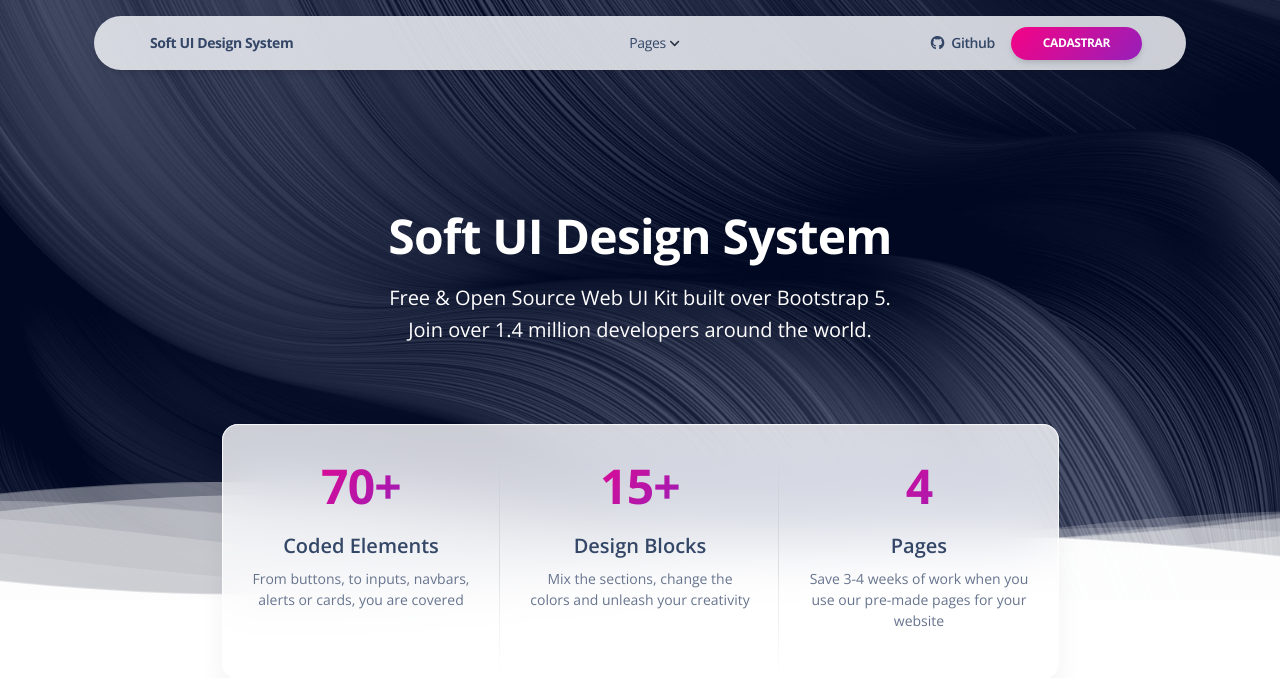
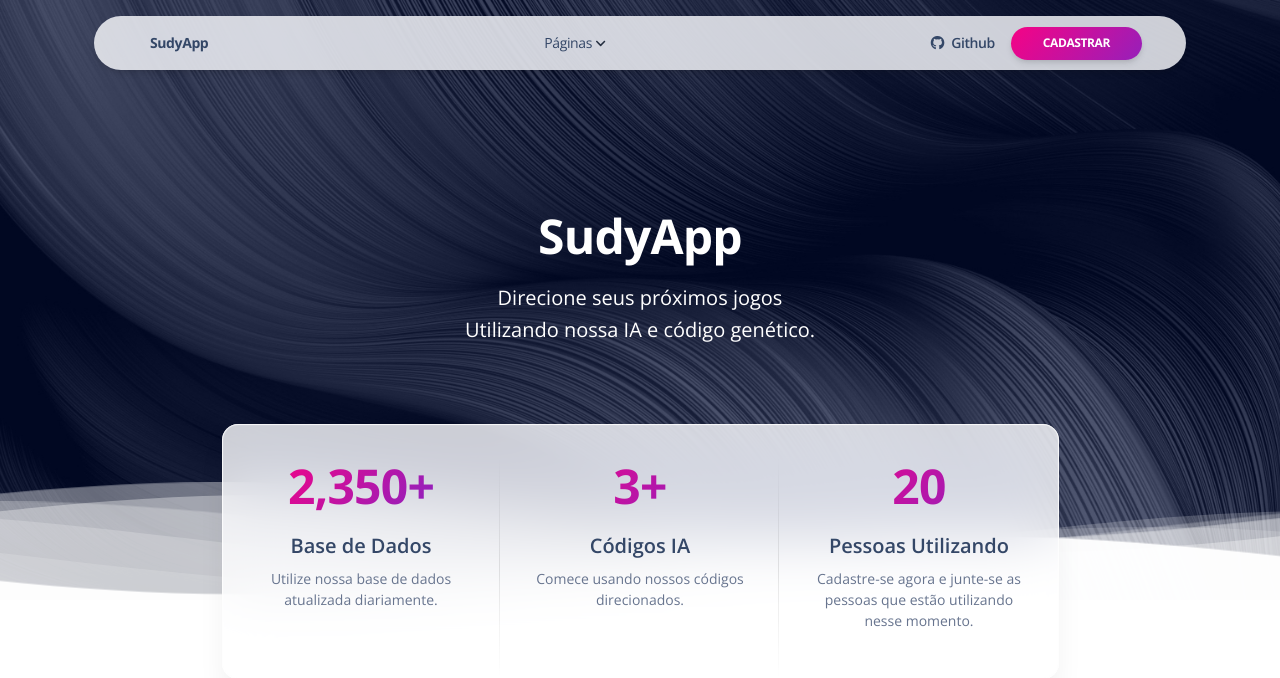
Before and after one commit to RicardoTaverna/sudyapp, a Django app: page / in a window 1280 px wide. Shown: the top 678 px of the page. Run offline with Django 3.2, Linux system fonts and the light colour scheme; some libraries are stand-ins or nearby versions.

Commit message:
trocando template

```diff
--- a/templates/index.html
+++ b/templates/index.html
@@ -28,8 +28,8 @@
 		<div class="col-12">
 			<nav class="navbar navbar-expand-lg  blur blur-rounded top-0 z-index-fixed shadow position-absolute my-3 py-2 start-0 end-0 mx-4">
 				<div class="container-fluid">
-				<a class="navbar-brand font-weight-bolder ms-sm-3" href="https://demos.creative-tim.com/soft-ui-design-system/index.html" rel="tooltip" title="Designed and Coded by Creative Tim" data-placement="bottom" target="_blank">
-					Soft UI Design System
+				<a class="navbar-brand font-weight-bolder ms-sm-3" href="/" rel="tooltip" title="Designed and Coded by Creative Tim" data-placement="bottom" target="_blank">
+					SudyApp
 				</a>
 				<button class="navbar-toggler shadow-none ms-2" type="button" data-bs-toggle="collapse" data-bs-target="#navigation" aria-controls="navigation" aria-expanded="false" aria-label="Toggle navigation">
 					<span class="navbar-toggler-icon mt-2">
@@ -42,7 +42,7 @@
 					<ul class="navbar-nav navbar-nav-hover ms-lg-12 ps-lg-5 w-100">
 					<li class="nav-item dropdown dropdown-hover mx-2">
 						<a class="nav-link ps-2 d-flex justify-content-between cursor-pointer align-items-center" id="dropdownMenuPages" data-bs-toggle="dropdown" aria-expanded="false">
-						Pages
+						Páginas
 						<img src="/static/home/assets/img/down-arrow-dark.svg" alt="down-arrow" class="arrow ms-1">
 						</a>
 						<div class="dropdown-menu dropdown-menu-animation dropdown-md p-3 border-radius-lg mt-0 mt-lg-3" aria-labelledby="dropdownMenuPages">
@@ -178,8 +178,8 @@
 		<div class="container">
 		<div class="row">
 			<div class="col-lg-7 text-center mx-auto">
-			<h1 class="text-white pt-3 mt-n5">Soft UI Design System</h1>
-			<p class="lead text-white mt-3">Free & Open Source Web UI Kit built over Bootstrap 5. <br /> Join over 1.4 million developers around the world. </p>
+			<h1 class="text-white pt-3 mt-n5">SudyApp</h1>
+			<p class="lead text-white mt-3">Direcione seus próximos jogos<br /> Utilizando nossa IA e código genético. </p>
 			</div>
 		</div>
 		</div>
@@ -208,25 +208,25 @@
 			<div class="row">
 			<div class="col-md-4 position-relative">
 				<div class="p-3 text-center">
-					<h1 class="text-gradient text-primary"><span id="state1" countTo="70">0</span>+</h1>
-					<h5 class="mt-3">Coded Elements</h5>
-					<p class="text-sm">From buttons, to inputs, navbars, alerts or cards, you are covered</p>
+					<h1 class="text-gradient text-primary"><span id="state1" countTo="2350">0</span>+</h1>
+					<h5 class="mt-3">Base de Dados</h5>
+					<p class="text-sm">Utilize nossa base de dados atualizada diariamente.</p>
 				</div>
 				<hr class="vertical dark">
 			</div>
 			<div class="col-md-4 position-relative">
 				<div class="p-3 text-center">
-					<h1 class="text-gradient text-primary"> <span id="state2" countTo="15">0</span>+</h1>
-					<h5 class="mt-3">Design Blocks</h5>
-					<p class="text-sm">Mix the sections, change the colors and unleash your creativity</p>
+					<h1 class="text-gradient text-primary"> <span id="state2" countTo="3">0</span>+</h1>
+					<h5 class="mt-3">Códigos IA</h5>
+					<p class="text-sm">Comece usando nossos códigos direcionados.</p>
 				</div>
 				<hr class="vertical dark">
 			</div>
 			<div class="col-md-4">
 				<div class="p-3 text-center">
-					<h1 class="text-gradient text-primary" id="state3" countTo="4">0</h1>
-					<h5 class="mt-3">Pages</h5>
-					<p class="text-sm">Save 3-4 weeks of work when you use our pre-made pages for your website</p>
+					<h1 class="text-gradient text-primary" id="state3" countTo="20">0</h1>
+					<h5 class="mt-3">Pessoas Utilizando</h5>
+					<p class="text-sm">Cadastre-se agora e junte-se as pessoas que estão utilizando nesse momento.</p>
 				</div>
 			</div>
 			</div>
```
